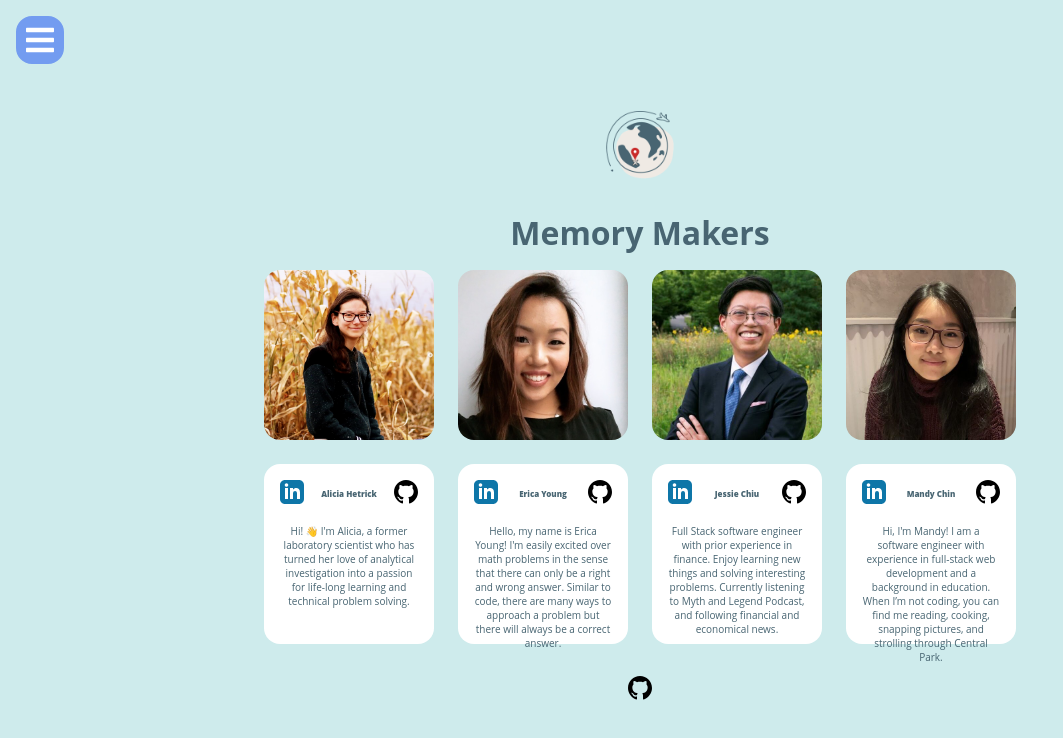
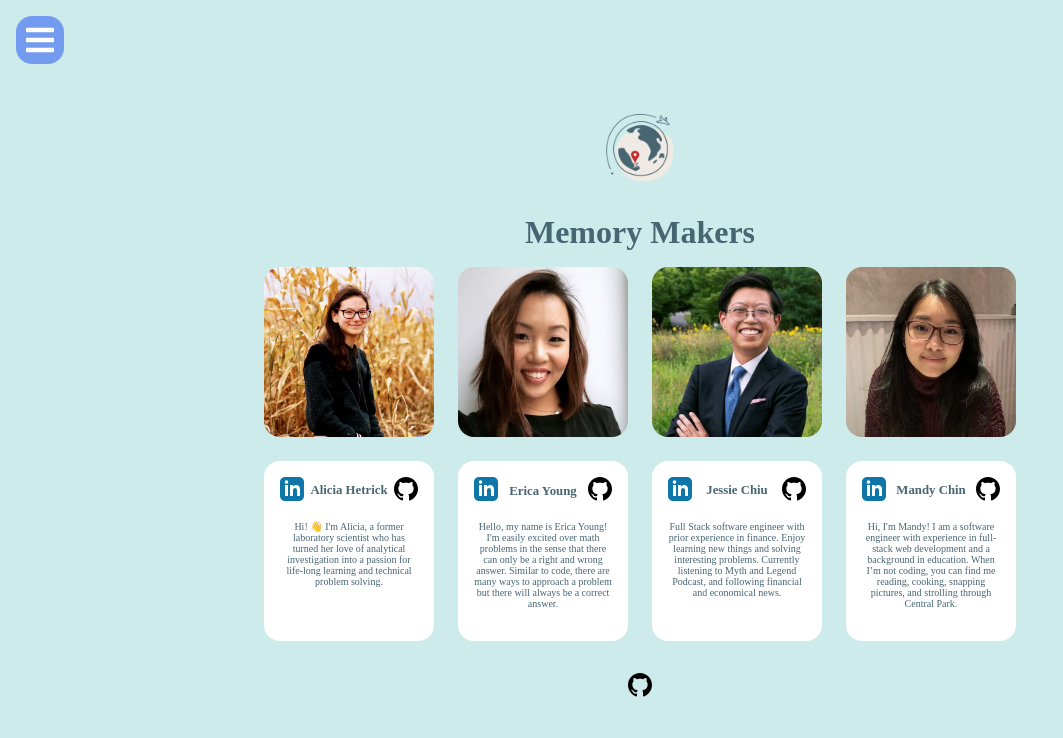
Before and after one commit to Capstone-MEJA/memorymarker, a React app: page /team in a window 1280 px wide. Shown: the top 738 px of the page, without its empty margins (0-1063 px from the left). Built offline with nearby package versions, Linux system fonts and the light colour scheme.

Commit message:
Add fonts to about team page

```diff
--- a/src/features/pages/AboutTeam.tsx
+++ b/src/features/pages/AboutTeam.tsx
@@ -192,6 +192,7 @@ const PageTitle = styled.h1`
   color: #486572;
   margin-top: 0px;
   margin-bottom: 0px;
+  font-family: "Playfair Display", serif;
 `;
 
 const DevsWrapper = styled.div`
@@ -280,10 +281,11 @@ const Name = styled.p`
   font-weight: 800;
   color: #486572;
   font-size: 0.9em;
+  font-family: "Playfair Display", serif;
 
   @media ${device.tablet} {
-    font-size: 0.5em;
-    padding-top: 1em;
+    font-size: 0.8em;
+    padding-top: 0.5em;
   }
 `;
 
@@ -292,6 +294,7 @@ const DevBlurb = styled.div`
   font-size: 10px;
   text-align: center;
   color: #486572;
+  font-family: "Cormorant Garamond", serif;
 
   @media ${device.tablet} {
     padding-top: 2em;
```
